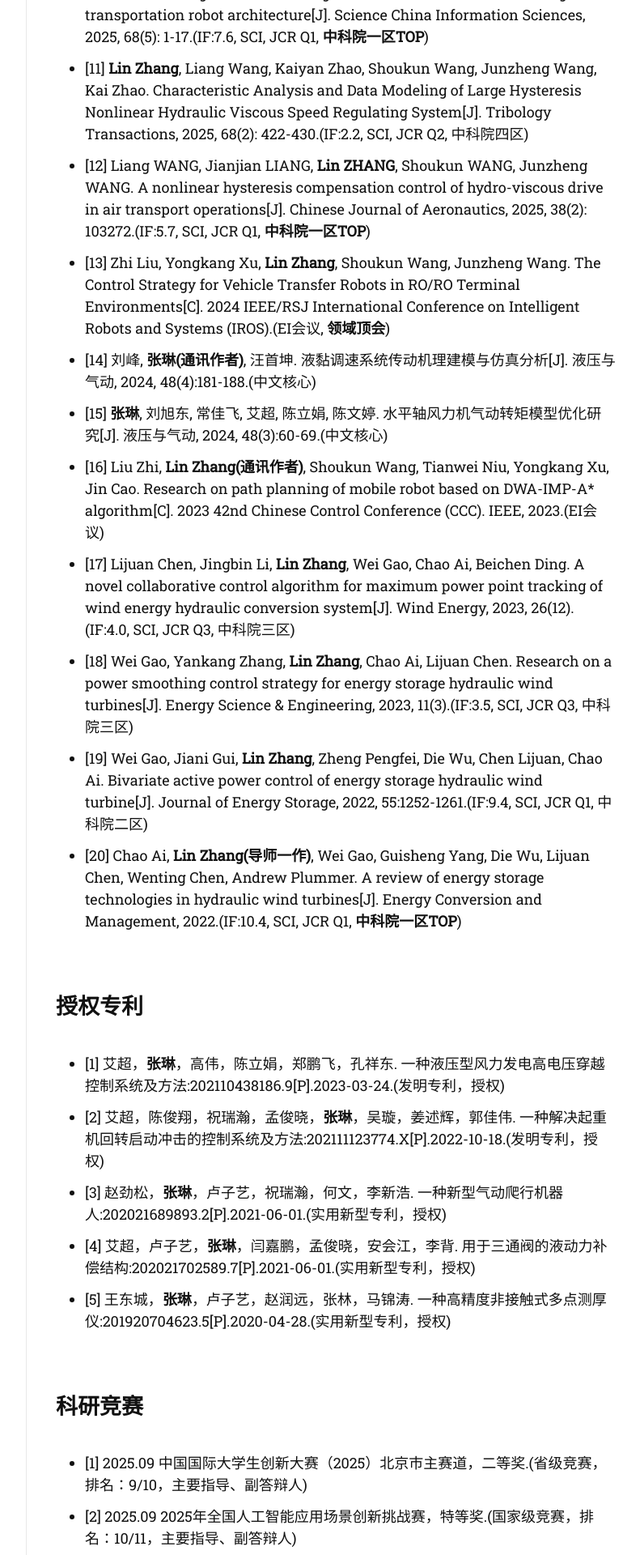
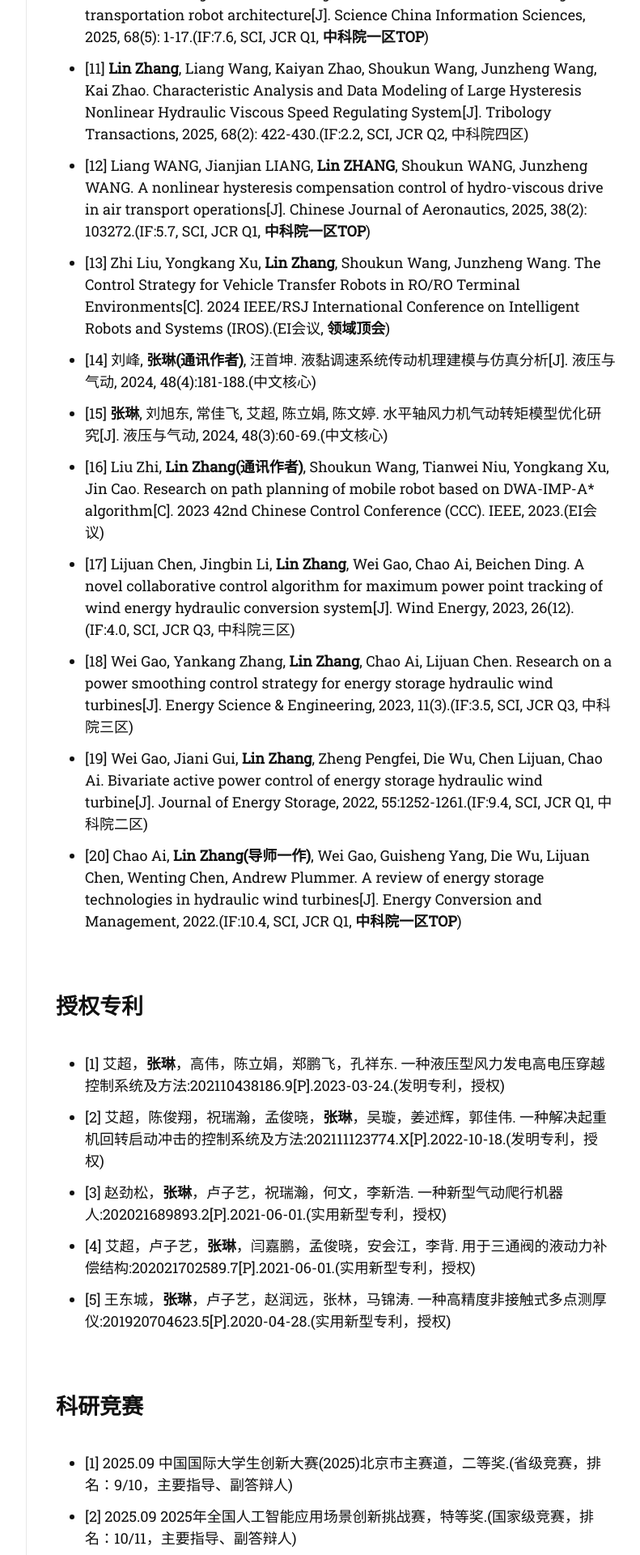
Before and after one commit to Eric-ZhangL/Eric-ZhangL.github.io, a Jekyll site: the page built from index.md, in a window 1280 px wide. Shown: the part 3080-5000 px from the top of the page at 81% size, without its empty margins (357-1148 px from the left). Built offline with Jekyll 4.4.1, drawn with Linux system fonts in a browser that asks for light colours; nearby versions of some CDN libraries; some web fonts are replaced.

Commit message:
20251128V2

```diff
--- a/index.md
+++ b/index.md
@@ -57,7 +57,7 @@ title: 张琳 | 在读博士生・个人主页
 * [5] 王东城，**张琳**，卢子艺，赵润远，张林，马锦涛. 一种高精度非接触式多点测厚仪:201920704623.5[P].2020-04-28.(实用新型专利，授权)
 
 ## 科研竞赛
-* [1] 2025.09 中国国际大学生创新大赛（2025）北京市主赛道，二等奖.(省级竞赛，排名：9/10，主要指导、副答辩人)
+* [1] 2025.09 中国国际大学生创新大赛(2025)北京市主赛道，二等奖.(省级竞赛，排名：9/10，主要指导、副答辩人)
 * [2] 2025.09 2025年全国人工智能应用场景创新挑战赛，特等奖.(国家级竞赛，排名：10/11，主要指导、副答辩人)
 * [3] 2025.09 京彩大创第四届北京大学生创新创业大赛，一等奖.(省级竞赛，排名：5/10，主要指导)
 * [4] 2024.11 2024年全国人工智能应用场景创新挑战赛，特等奖.(国家级竞赛，排名：1/13，负责人)
```
